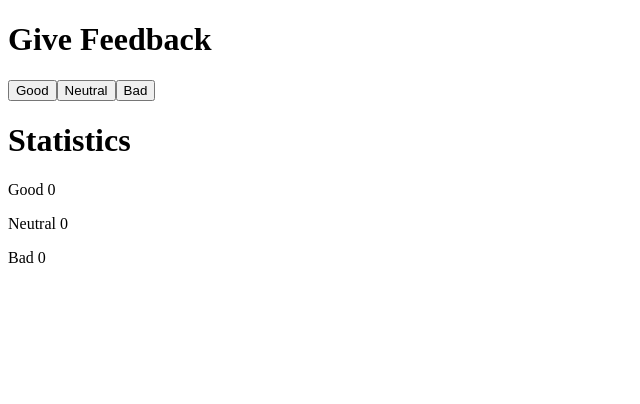
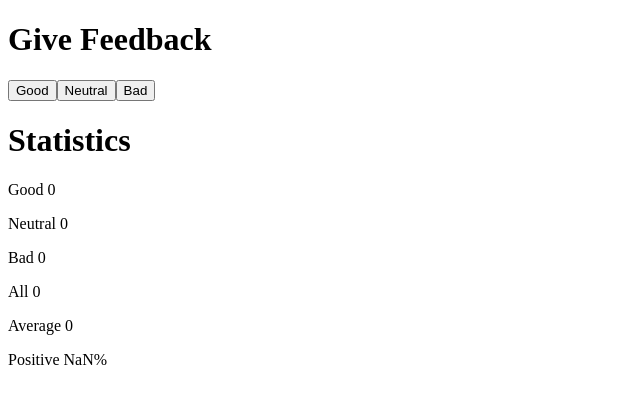
Before and after one commit to Rizz071/Fullstackopen, a React (Vite) app in the folder part1/unicafe/: page / in a window 1280 px wide. Shown: the top 404 px of the page, without its empty margins (0-640 px from the left). Built offline with nearby package versions, Linux system fonts and the light colour scheme.

Commit message:
1.7: unicafe step2

```diff
--- a/part1/unicafe/src/App.jsx
+++ b/part1/unicafe/src/App.jsx
@@ -35,6 +35,12 @@ const App = () => {
       <StatField text="Good" num={good} />
       <StatField text="Neutral" num={neutral} />
       <StatField text="Bad" num={bad} />
+      <StatField text="All" num={good + neutral + bad} />
+      <StatField text="Average" num={(good + neutral + bad) / 3} />
+      <StatField
+        text="Positive"
+        num={((good * 100) / (good + neutral + bad)).toFixed(2) + "%"}
+      />
     </>
   )
 }
--- a/part1/unicafe/src/Components/StatField.jsx
+++ b/part1/unicafe/src/Components/StatField.jsx
@@ -1,10 +1,8 @@
 const StatField = (props) => {
   return (
-    <>
-      <p>
-        {props.text} {props.num}
-      </p>
-    </>
+    <p>
+      {props.text} {props.num}
+    </p>
   )
 }
 
```
